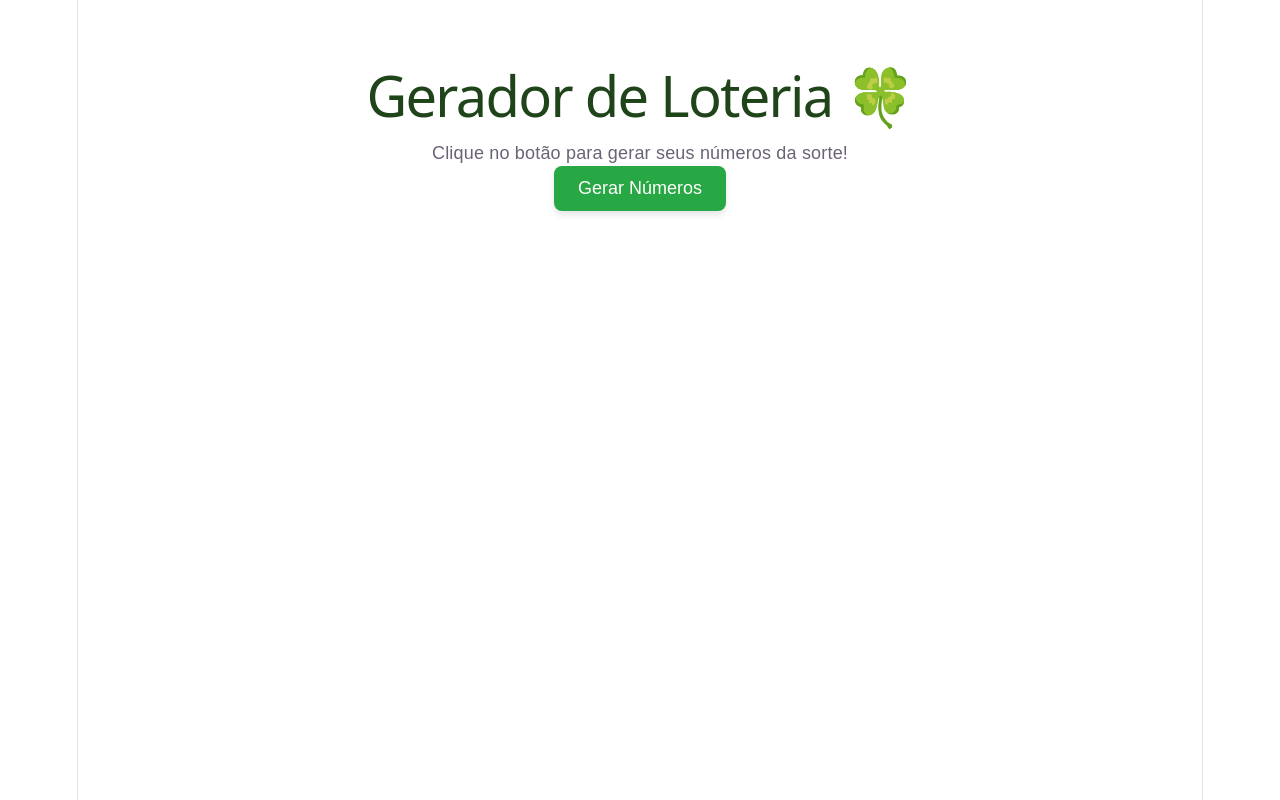
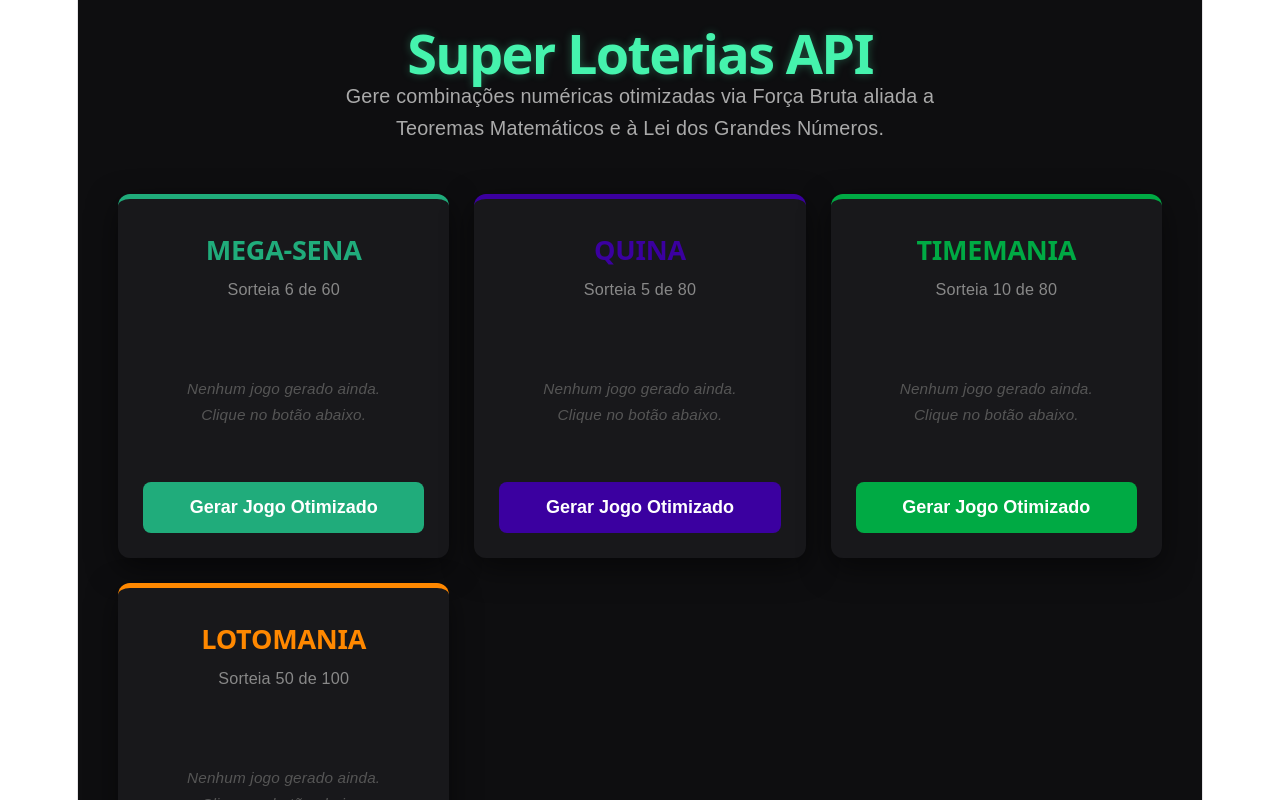
Before and after one commit to egfiuz/projeto-loteria, a React app in the folder frontend/: page / in a window 1280 px wide. Shown: the top 800 px of the page. Built offline with nearby package versions, Linux system fonts and the light colour scheme; the HTML template or start-up script is replaced by a standard one.

Commit message:
style: atualiza interface para o modo escuro Super Loterias API

```diff
--- a/frontend/src/App.jsx
+++ b/frontend/src/App.jsx
@@ -1,73 +1,73 @@
-import { useState } from 'react'
+import { useState } from 'react';
+
+const LoteriaCard = ({ nome, sub, cor, qtd, max }) => {
+  const [numeros, setNumeros] = useState([]);
+
+  const gerarJogo = () => {
+    const sorteados = [];
+    while (sorteados.length < qtd) {
+      const num = Math.floor(Math.random() * max) + 1;
+      if (!sorteados.includes(num)) sorteados.push(num);
+    }
+    setNumeros(sorteados.sort((a, b) => a - b));
+  };
+
+  return (
+    <div style={{ ...styles.card, borderTop: `5px solid ${cor}` }}>
+      <h2 style={{ color: cor, margin: '10px 0', fontSize: '1.5rem', fontWeight: '900' }}>{nome}</h2>
+      <p style={{ color: '#888', fontSize: '0.9rem', marginBottom: '20px' }}>{sub}</p>
+
+      <div style={styles.numerosContainer}>
+        {numeros.length > 0 ? (
+          numeros.map((n, i) => (
+            <span key={i} style={{ ...styles.bola, backgroundColor: cor }}>
+              {n < 10 ? `0${n}` : n}
+            </span>
+          ))
+        ) : (
+          <p style={styles.placeholder}>Nenhum jogo gerado ainda.<br />Clique no botão abaixo.</p>
+        )}
+      </div>
+
+      <button onClick={gerarJogo} style={{ ...styles.btn, backgroundColor: cor }}>
+        Gerar Jogo Otimizado
+      </button>
+    </div>
+  );
+};
 
 function App() {
-  const [numeros, setNumeros] = useState([])
+  return (
+    <div style={styles.body}>
+      <header style={styles.header}>
+        <h1 style={styles.titulo}>Super Loterias API</h1>
+        <p style={styles.subtitulo}>
+          Gere combinações numéricas otimizadas via Força Bruta aliada a <br />
+          Teoremas Matemáticos e à Lei dos Grandes Números.
+        </p>
+      </header>
 
-  const gerarNumeros = () => {
-    const sorteados = []
-    while (sorteados.length < 6) {
-      const num = Math.floor(Math.random() * 60) + 1
-      if (!sorteados.includes(num)) {
-        sorteados.push(num)
-      }
-    }
-    // Organiza os números do menor para o maior
-    setNumeros(sorteados.sort((a, b) => a - b))
-  }
-
-  return (
-    <div style={{ textAlign: 'center', marginTop: '50px', fontFamily: 'sans-serif' }}>
-      <h1 style={{ color: '#20441a' }}>Gerador de Loteria 🍀</h1>
-      <p>Clique no botão para gerar seus números da sorte!</p>
-
-      <button
-        onClick={gerarNumeros}
-        style={{
-          padding: '12px 24px',
-          fontSize: '18px',
-          backgroundColor: '#28a745',
-          color: 'white',
-          border: 'none',
-          borderRadius: '8px',
-          cursor: 'pointer',
-          boxShadow: '0 4px 6px rgba(0,0,0,0.1)',
-          marginBottom: '30px'
-        }}
-      >
-        Gerar Números
-      </button>
-
-      <div style={{
-        display: 'flex',
-        justifyContent: 'center',
-        gap: '15px',
-        flexWrap: 'wrap'
-      }}>
-        {numeros.map((num, index) => (
-          <div
-            key={index}
-            style={{
-              width: '50px',
-              height: '50px',
-              lineHeight: '50px',
-              backgroundColor: '#fff',
-              border: '3px solid #28a745',
-              borderRadius: '50%',
-              fontSize: '20px',
-              fontWeight: 'bold',
-              color: '#28a745'
-            }}
-          >
-            {num < 10 ? `0${num}` : num}
-          </div>
-        ))}
-      </div>
-
-      {numeros.length > 0 && (
-        <p style={{ marginTop: '20px', color: '#666' }}>Boa sorte na sua aposta! 🚀</p>
-      )}
+      <main style={styles.grid}>
+        <LoteriaCard nome="MEGA-SENA" sub="Sorteia 6 de 60" cor="#20ac7b" qtd={6} max={60} />
+        <LoteriaCard nome="QUINA" sub="Sorteia 5 de 80" cor="#3b00a0" qtd={5} max={80} />
+        <LoteriaCard nome="TIMEMANIA" sub="Sorteia 10 de 80" cor="#00aa44" qtd={10} max={80} />
+        <LoteriaCard nome="LOTOMANIA" sub="Sorteia 50 de 100" cor="#ff8800" qtd={50} max={100} />
+      </main>
     </div>
-  )
+  );
 }
 
-export default App
+const styles = {
+  body: { backgroundColor: '#0e0e10', minHeight: '100vh', padding: '40px', fontFamily: 'sans-serif', color: '#fff' },
+  header: { textAlign: 'center', marginBottom: '50px' },
+  titulo: { fontSize: '3rem', color: '#45f3ad', fontWeight: '900', textShadow: '0 0 10px rgba(69, 243, 173, 0.3)', margin: '0 0 15px 0' },
+  subtitulo: { color: '#aaa', lineHeight: '1.6', fontSize: '1.1rem' },
+  grid: { display: 'grid', gridTemplateColumns: 'repeat(auto-fit, minmax(300px, 1fr))', gap: '25px', maxWidth: '1200px', margin: '0 auto' },
+  card: { backgroundColor: '#18181b', borderRadius: '12px', padding: '25px', textAlign: 'center', display: 'flex', flexDirection: 'column', justifyContent: 'space-between', boxShadow: '0 10px 30px rgba(0,0,0,0.5)' },
+  numerosContainer: { minHeight: '120px', display: 'flex', flexWrap: 'wrap', justifyContent: 'center', alignItems: 'center', gap: '8px', margin: '20px 0' },
+  bola: { width: '35px', height: '35px', borderRadius: '50%', display: 'flex', alignItems: 'center', justifyContent: 'center', fontWeight: 'bold', fontSize: '0.9rem', color: '#fff' },
+  placeholder: { color: '#555', fontStyle: 'italic', fontSize: '0.85rem' },
+  btn: { padding: '15px', border: 'none', borderRadius: '8px', color: '#fff', fontWeight: 'bold', cursor: 'pointer', fontSize: '1rem', transition: 'filter 0.2s' }
+};
+
+export default App;
```
Also changed, not shown: 1 other file (tests, documents, lock files or other folders).
